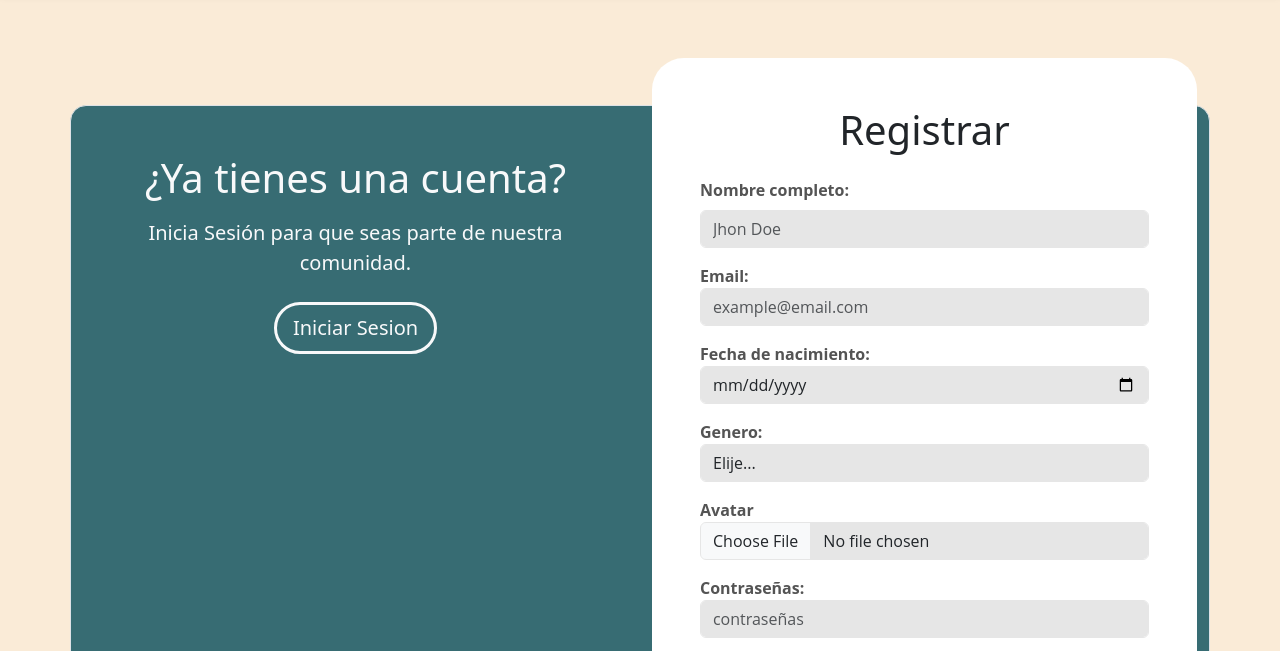
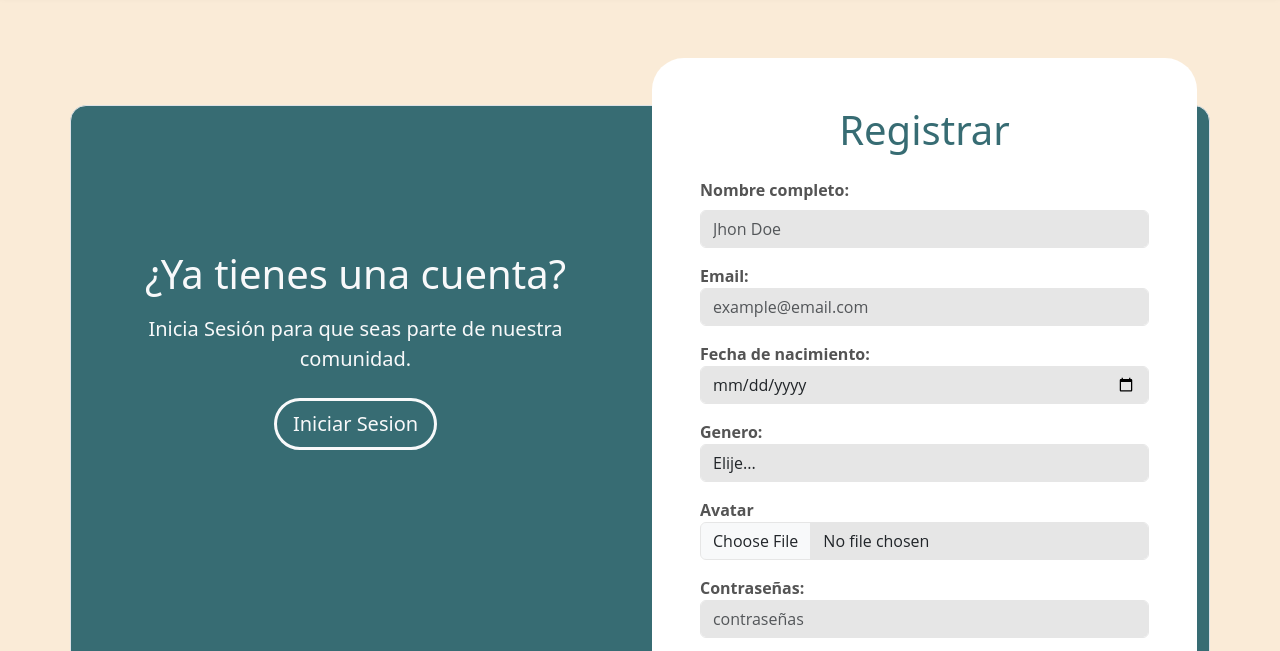
Before and after one commit to 4GeeksAcademy/final-project-group2-59, a React app: page /register in a window 1280 px wide. Shown: the part 97-748 px from the top of the page. Built offline with nearby package versions, Linux system fonts and the light colour scheme; no server answers; a web font is replaced by a local one.

Commit message:
los botones de iniciar sesion en register y registrarse en login se les agrego el link con las rutas y en register al h1 registrar se le cambio el color.

```diff
--- a/src/front/pages/Login.jsx
+++ b/src/front/pages/Login.jsx
@@ -98,10 +98,10 @@ export const Login = () => {
             <Toaster position="top-center"/>
             <div className="container container-blue rounded-4">
                 <div className="row">
-                    <div className="text-right-login col-12 col-md-6 d-none d-sm-block d-md-none mt-5 text-center pt-5 pt-sm-0 mb-0 mb-sm-5 pb-0 pb-sm-4">
+                    <div className="text-right-login col-12 col-md-6 d-none d-sm-block d-md-none mt-5 text-center mt-0 mt-md-5 pt-0 pt-md-5 mb-5 mb-md-0 pb-4 pb-md-0">
                         <h1 className="text-light mt-5 mt-sm-0 pt-5 pt-sm-0 mb-3">¿Aún no tienes una cuenta?</h1>
                         <p className="fs-5 text-light fw-light mb-4">Registrate para que seas parte de nuestra comunidad.</p>
-                        <Link className="boton-registrar btn btn-outline-light rounded-5 btn-lg border-3">Registrar</Link>
+                        <Link to="/register" className="boton-registrar btn btn-outline-light rounded-5 btn-lg border-3">Registrar</Link>
                     </div>
                     <div className="col-12 col-md-6">
                         <form className="bg-light p-5 login-form rounded-5" onSubmit={handleSubmit}>
@@ -139,7 +139,7 @@ export const Login = () => {
                     <div className="text-right-login col-12 col-md-6 d-sm-none d-md-block mt-5 text-center pt-5">
                         <h1 className="text-light mt-5 pt-5 mb-3">¿Aún no tienes una cuenta?</h1>
                         <p className="fs-5 text-light fw-light mb-4">Registrate para que seas parte de nuestra comunidad.</p>
-                        <Link className="boton-registrar btn btn-outline-light rounded-5 btn-lg border-3">Registrar</Link>
+                        <Link to="/register" className="boton-registrar btn btn-outline-light rounded-5 btn-lg border-3">Registrar</Link>
                     </div>
                 </div>
             </div>
--- a/src/front/pages/Register.jsx
+++ b/src/front/pages/Register.jsx
@@ -106,19 +106,19 @@ export const Register = () => {
             <div className="container border rounded-4 container-blue-left">
                 {/* <img src={animals} alt="animales" className="register-animals col-12 col-md-6" /> */}
                 <div className="row">
-                    <div className=" col-12 col-md-6 text-center mt-5 mt-sm-0 pt-5 pt-sm-0 mb-none mb-sm-3 mb-0 mb-sm-5 pb-0 pb-sm-4">
+                    <div className=" col-12 col-md-6 text-center mt-0 mt-md-5 pt-0 pt-md-5 mb-5 mb-md-0 pb-4 pb-md-0">
                         <h1 className="mb-3 mt-5 text-light">¿Ya tienes una cuenta?</h1>
                         <p className="mb-4 fs-5 text-light fw-light">
                             Inicia Sesión para que seas parte de nuestra <br /> comunidad.
                         </p>
-                        <Link className="boton-iniciar-sesion btn btn-outline-light btn-lg rounded-5 border-3">Iniciar Sesion</Link>
+                        <Link to="/login" className="boton-iniciar-sesion btn btn-outline-light btn-lg rounded-5 border-3">Iniciar Sesion</Link>
                     </div>
                     <div className="col-12 col-md-6">
                         <form
                             className="p-5 bg-white rounded-5 register_form "
                             onSubmit={handleSubmit}
                         >
-                            <h1 className="text-center mb-4">Registrar</h1>
+                            <h1 className="h1-register text-center mb-4">Registrar</h1>
                             <div className="form-group mb-3">
                                 <label htmlFor="forName" className="form-label">
                                     Nombre completo:
--- a/src/front/styles/pages/Register.css
+++ b/src/front/styles/pages/Register.css
@@ -14,6 +14,10 @@
   margin-top: 7rem;
 }
 
+.h1-register {
+  color: #376c73;
+}
+
 /* .register-animals {
   margin: -3rem 0rem;
   position: absolute;
```
